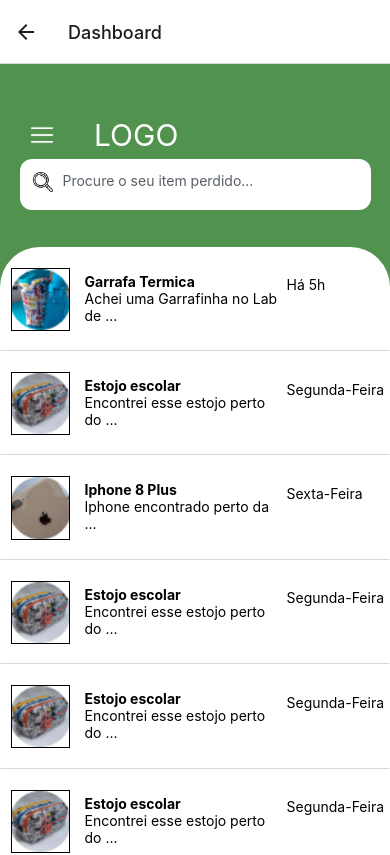
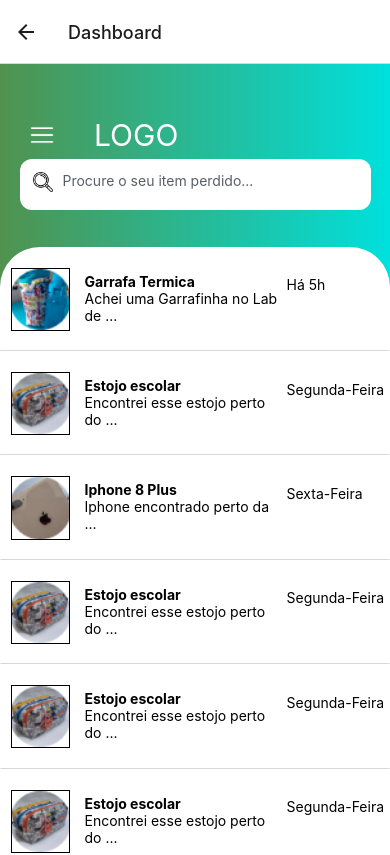
Before and after one commit to pk-anderson/EasyFinder-Front-End, a React Native app: screen /Dashboard in a window 390 px wide. Shown: the top 855 px of the page. Built offline with nearby package versions, Linux system fonts and the light colour scheme.

Commit message:
Solve key child error

```diff
--- a/src/components/Item/index.tsx
+++ b/src/components/Item/index.tsx
@@ -1,5 +1,6 @@
 import { Image, ImageSourcePropType, Text, View } from "react-native";
 import { styles } from "./style";
+import React from "react";
 
 interface IProps {
     title :string,
--- a/src/screens/BaseScreen.tsx
+++ b/src/screens/BaseScreen.tsx
@@ -5,6 +5,7 @@ import { LinearGradient } from "expo-linear-gradient";
 import { ReactNode } from "react";
 import { View } from "react-native";
 import { deviceDimensions } from "../global/dimesion";
+import React from "react";
 
 interface IProps {
     children: ReactNode[]
@@ -12,7 +13,7 @@ interface IProps {
 
 export default function BaseScreen({children} :IProps){
     return (
-          <LinearGradient style={styles.containerScreen} colors={[globalColors.mainColor,globalColors.mainColor]} start={{x:0.1,y:0}}  end={{x: 1,y:0}}>
+          <LinearGradient style={styles.containerScreen} colors={[globalColors.mainColor,globalColors.secondaryColor]} start={{x:0.1,y:0}}  end={{x: 1,y:0}}>
             {children[0]}
             <View style={styles.bodyTemplate}>{children[1]}</View>
           </LinearGradient>
--- a/src/screens/DashBoard.tsx
+++ b/src/screens/DashBoard.tsx
@@ -9,86 +9,88 @@ import copoImg from '../assets/image.png'
 import estojoImg from '../assets/image(1).png'
 import iphoneImg from '../assets/image(2).png'
 import { FlatList } from "react-native";
+import React from "react";
 
 const mockedData = [
     {
+        id: 1,
         title :'Garrafa Termica',
         content :'Achei uma Garrafinha no Lab de ...',
         img: copoImg,
         date: 'Há 5h'
     },
     {
+        id: 2,
         title :'Estojo escolar',
         content :'Encontrei esse estojo perto do ...',
         img: estojoImg,
         date: 'Segunda-Feira'
     },
     {
+        id: 3,
         title :'Iphone 8 Plus',
         content :'Iphone encontrado perto da ...',
         img: iphoneImg,
         date: 'Sexta-Feira'
     },
     {
+        id: 4,
         title :'Estojo escolar',
         content :'Encontrei esse estojo perto do ...',
         img: estojoImg,
         date: 'Segunda-Feira'
     },
     {
+        id: 5,
         title :'Estojo escolar',
         content :'Encontrei esse estojo perto do ...',
         img: estojoImg,
         date: 'Segunda-Feira'
     },
     {
+        id: 6,
+        title :'Estojo escolar',
+        content :'Encontrei esse estojo perto do ...',
+        img: estojoImg,
+        date: 'Segunda-Feira'
+    },
+
+    {
+        id: 8,
         title :'Estojo escolar',
         content :'Encontrei esse estojo perto do ...',
         img: estojoImg,
         date: 'Segunda-Feira'
     },
     {
+        id:9,
         title :'Estojo escolar',
         content :'Encontrei esse estojo perto do ...',
         img: estojoImg,
         date: 'Segunda-Feira'
     },
     {
+        id:10,
         title :'Estojo escolar',
         content :'Encontrei esse estojo perto do ...',
         img: estojoImg,
         date: 'Segunda-Feira'
     },
     {
+        id:11,
         title :'Estojo escolar',
         content :'Encontrei esse estojo perto do ...',
         img: estojoImg,
         date: 'Segunda-Feira'
     },
     {
+        id:12,
         title :'Estojo escolar',
         content :'Encontrei esse estojo perto do ...',
         img: estojoImg,
         date: 'Segunda-Feira'
     },
-    {
-        title :'Estojo escolar',
-        content :'Encontrei esse estojo perto do ...',
-        img: estojoImg,
-        date: 'Segunda-Feira'
-    },
-    {
-        title :'Estojo escolar',
-        content :'Encontrei esse estojo perto do ...',
-        img: estojoImg,
-        date: 'Segunda-Feira'
-    },
-    {
-        title :'Estojo escolar',
-        content :'Encontrei esse estojo perto do ...',
-        img: estojoImg,
-        date: 'Segunda-Feira'
-    },
+
 ]
 
 type DashboardScreenProps = {
@@ -97,16 +99,21 @@ type DashboardScreenProps = {
 
 
 export default function DashboardScreen({ navigation }: DashboardScreenProps){
+    const keyExtractor = (item :any) => {
+       console.log(item.id.toString())
+       return item.id.toString()
+    };
     return (
         <BaseScreen children={[
-          <View style={style.container}>
+          <View style={style.container} key={"topContent"}>
             <AppTopBar />
             <View style={{height:0}}></View>
             <SearchBar />
           </View>,
-          <FlatList data={mockedData} renderItem={({item}) =><Item title={item.title} content={item.content} img={item.img} date={item.date}/>}/>
-        ]
-        }/>
+          <FlatList key={"BodyContent"} keyExtractor={keyExtractor}  data={mockedData} renderItem={({item}) => <Item key={item.id.toString()} title={item.title} content={item.content} img={item.img} date={item.date} />}
+          />
+       ]
+       }/>
     )
 }
 const style = StyleSheet.create({
```
Also changed, not shown: 1 other file (tests, documents, lock files or other folders).
